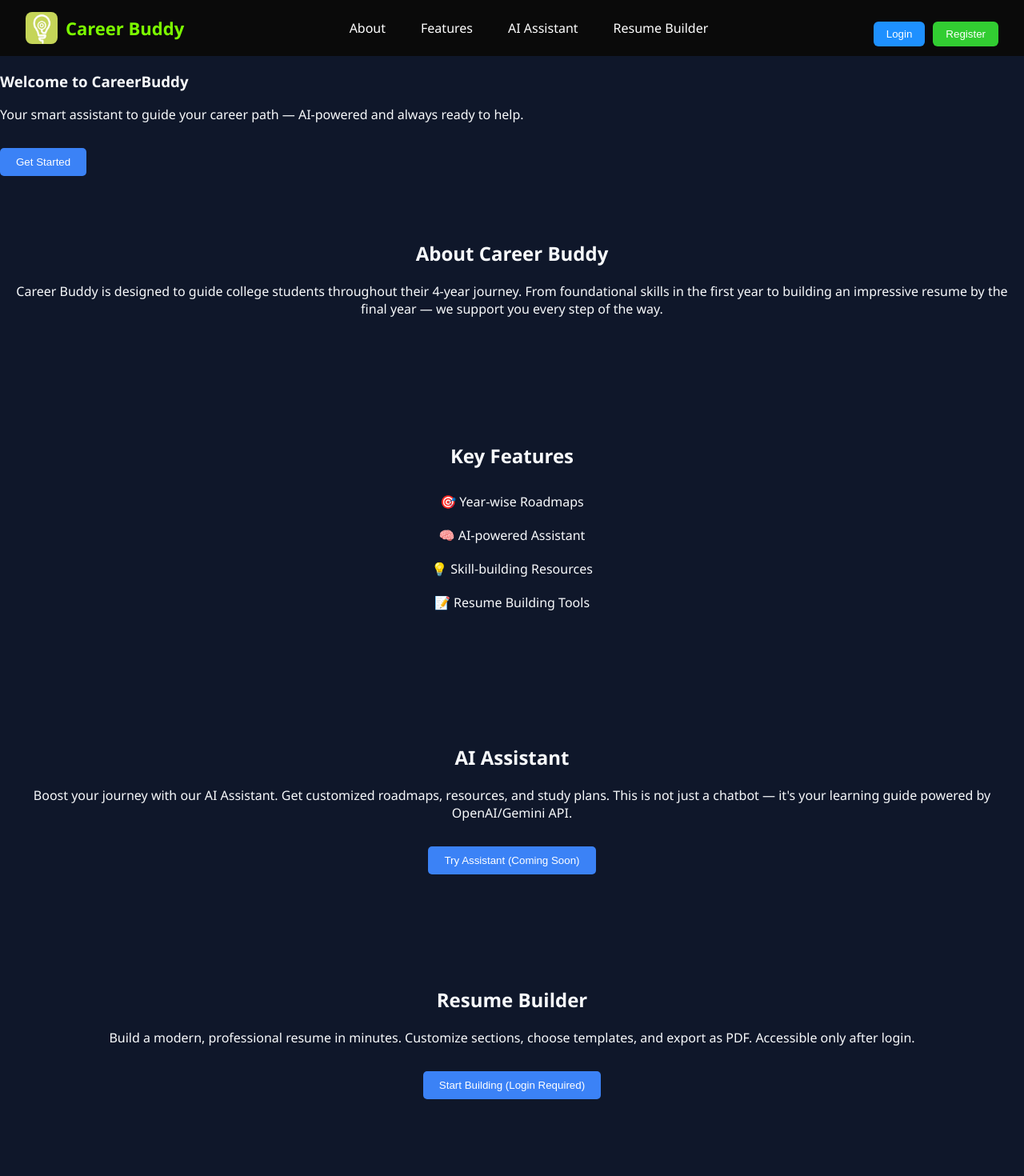
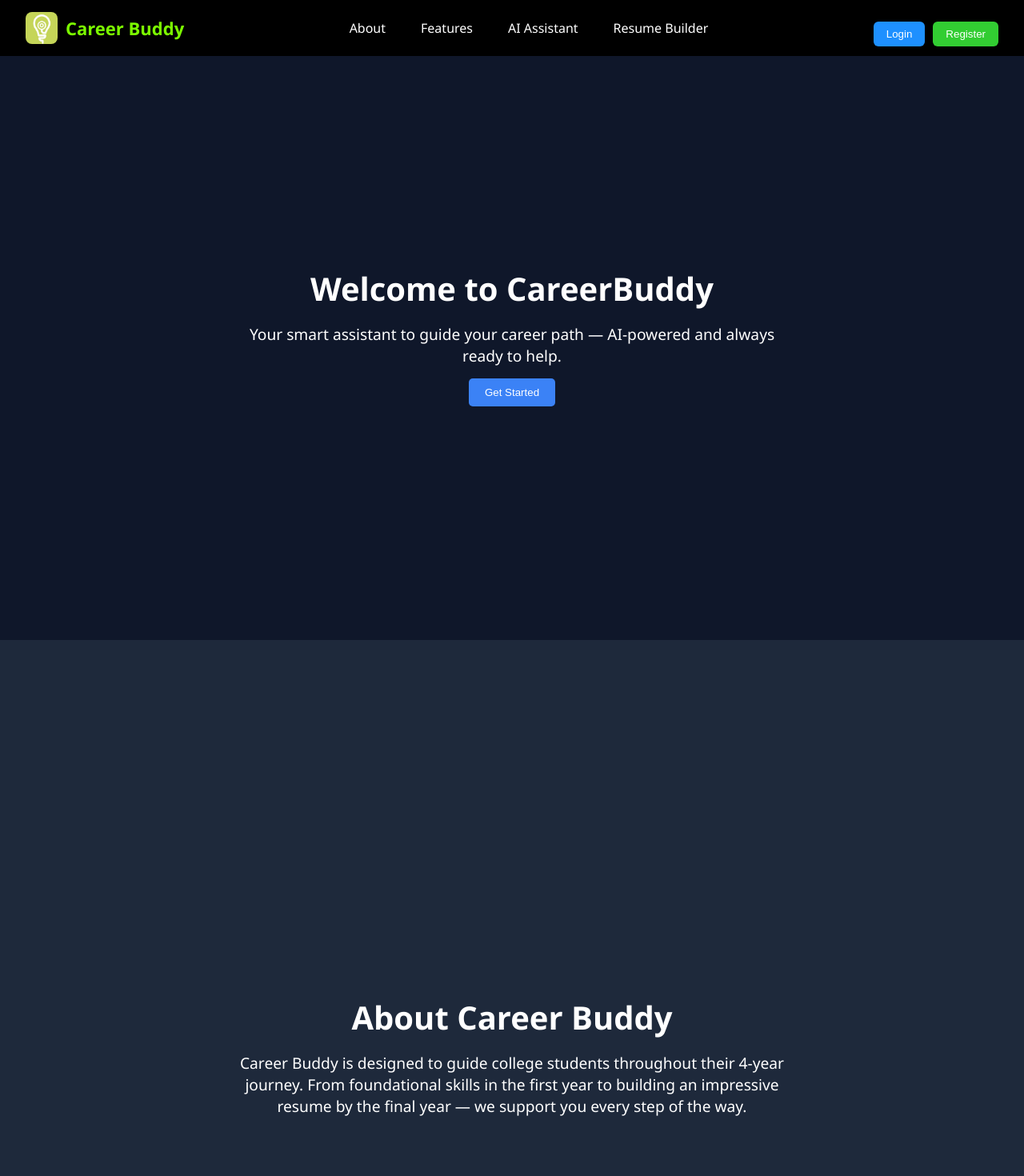
Before and after one commit to Neel-2606/CareerBuddy, a React (Vite) app: page / in a window 1280 px wide. Shown: the top 1470 px of the page at 80% size. Before the commit the page ends 1434 px from the top, so only its background shows below. Built offline with nearby package versions, Linux system fonts and the light colour scheme.

Commit message:
Fix spacing and screen fit

```diff
--- a/src/App.jsx
+++ b/src/App.jsx
@@ -6,33 +6,34 @@ import Features from './components/Features';
 import Assistant from './components/Assistant';
 import ResumeBuilder from './components/ResumeBuilder';
 import AdminPanel from './components/AdminPanel';
+import './App.css';
 
 function App() {
   return (
     <>
       <Navbar />
 
-      <section className="py-24 px-4 sm:px-8">
+      <section id="hero" className="section">
         <Hero />
       </section>
 
-      <section className="py-24 px-4 sm:px-8 bg-gray-50">
+      <section id="about" className="section">
         <About />
       </section>
 
-      <section className="py-24 px-4 sm:px-8">
+      <section id="features" className="section">
         <Features />
       </section>
 
-      <section className="py-24 px-4 sm:px-8 bg-gray-50">
+      <section id="assistant" className="section">
         <Assistant />
       </section>
 
-      <section className="py-24 px-4 sm:px-8">
+      <section id="resume" className="section">
         <ResumeBuilder />
       </section>
 
-      <section className="py-24 px-4 sm:px-8 bg-gray-50">
+      <section id="admin" className="section">
         <AdminPanel />
       </section>
     </>
```
